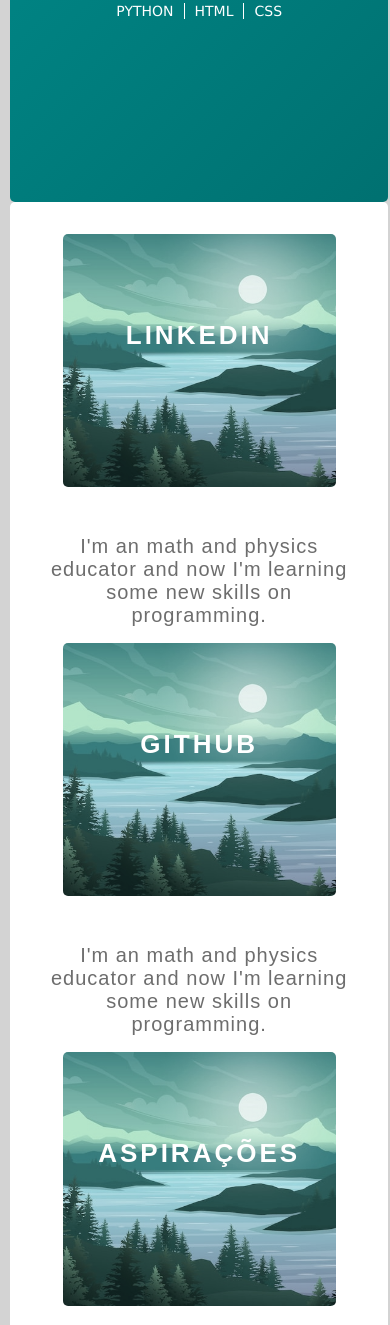
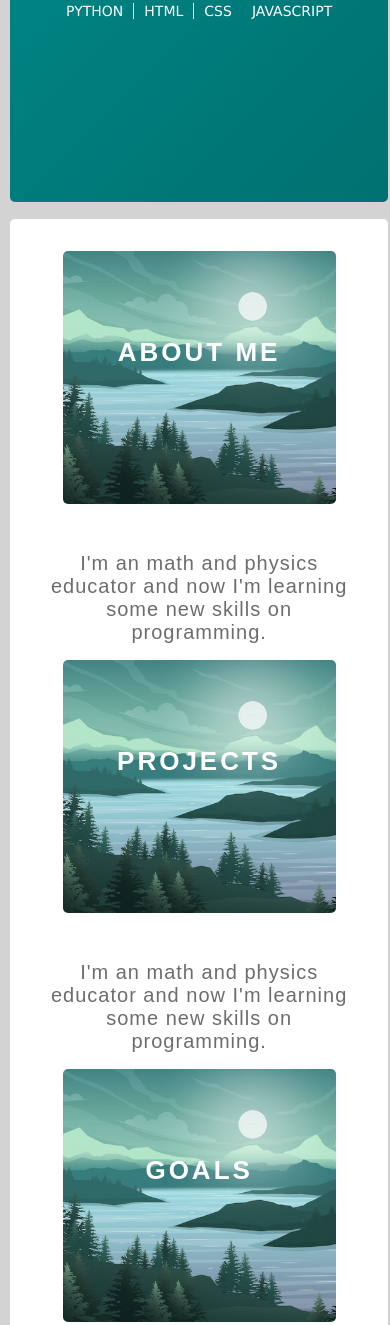
Before and after one commit to CarlosPenaforte/carlospenaforte.github.io, a plain HTML site: page index.html in a window 390 px wide. Shown: the part 642-1967 px from the top of the page. Drawn offline with Linux system fonts and the light colour scheme; a web font is replaced by a local one.

Commit message:
mobile margin fix

```diff
--- a/assets/css/style.css
+++ b/assets/css/style.css
@@ -388,6 +388,9 @@
 
 /*responsible*/
 @media (max-width:800px) {
+    body{
+        margin:0;
+    }
     #topper h1{
         font-size:30px;
     }
@@ -409,7 +412,8 @@
     }
 
     .container{
-        margin-top:0;
+        margin-top:2vh;
+        margin-bottom:2vh;
     }
 
     .card-container{
--- a/index.html
+++ b/index.html
@@ -20,6 +20,7 @@
             <li class="skill">Python</li>
             <li class="skill">HTML</li>
             <li class="skill">CSS</li>
+            <li class="skill">Javascript</li>
         </ul>
         <div class="checkbox-container">
             <div class="checkbox-wrapper">
@@ -55,16 +56,16 @@
                     </div>
                     <div class="card">
                         <div class="card-wrapper">
-                            <h3>Linkedin</h3>
-                            <p>Acompanhe a minha carreira</p>
+                            <h3>About me</h3>
+                            <p>This is my story</p>
                         </div>
                     </div>
                 </div>
                 <div class="card-container">
                     <div class="card">
                         <div class="card-wrapper">
-                            <h3>Github</h3>
-                            <p>Aqui estão os meus projetos</p>
+                            <h3>Projects</h3>
+                            <p>These are my projects</p>
                         </div>
                     </div>
                     <div class="card-text">
@@ -77,8 +78,8 @@
                     </div>
                     <div class="card">
                         <div class="card-wrapper">
-                            <h3>Aspirações</h3>
-                            <p>Aonde quero chegar?</p>
+                            <h3>Goals</h3>
+                            <p>How far I can go?</p>
                         </div>
                     </div>
                 </div>
```
